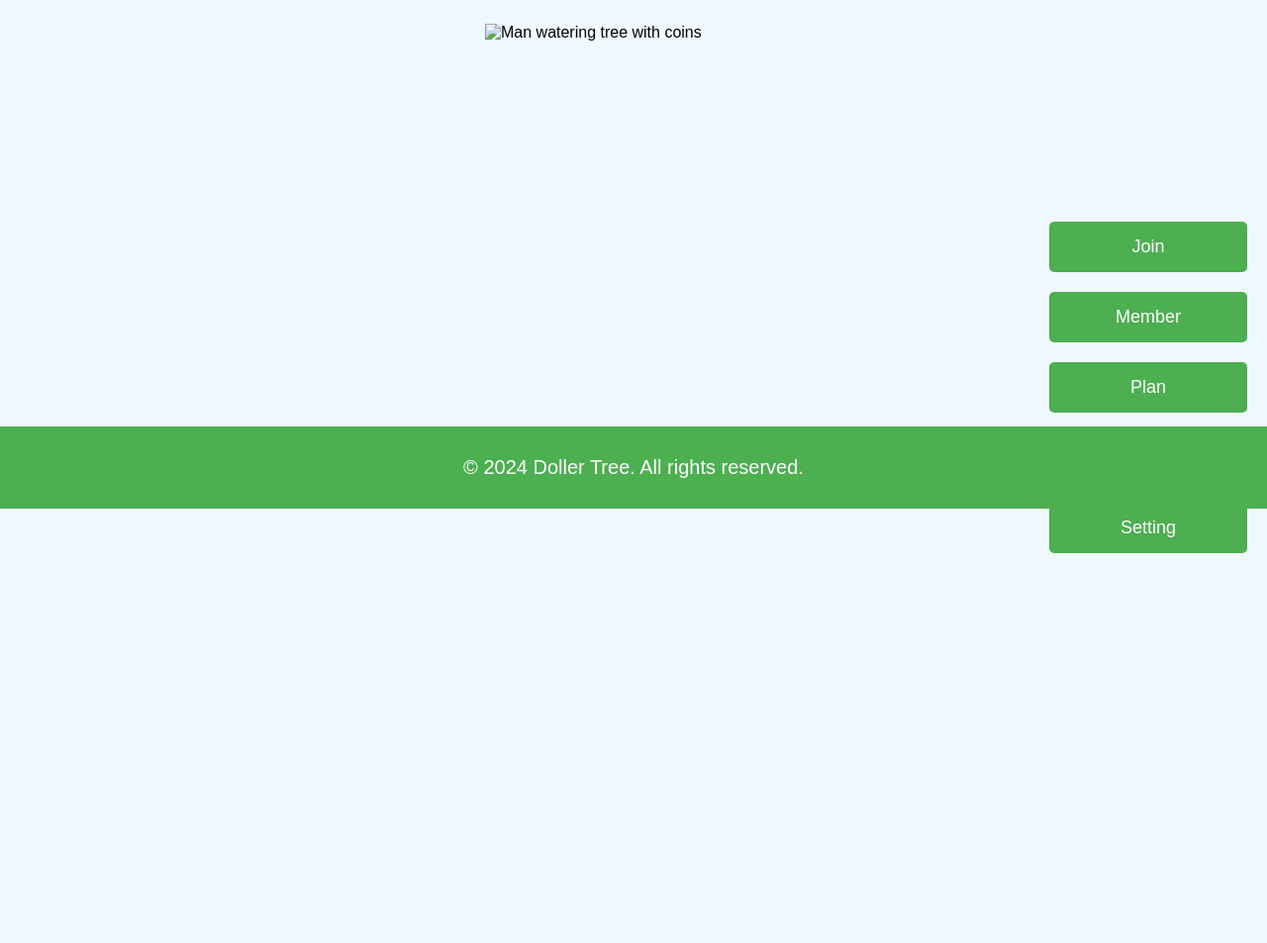
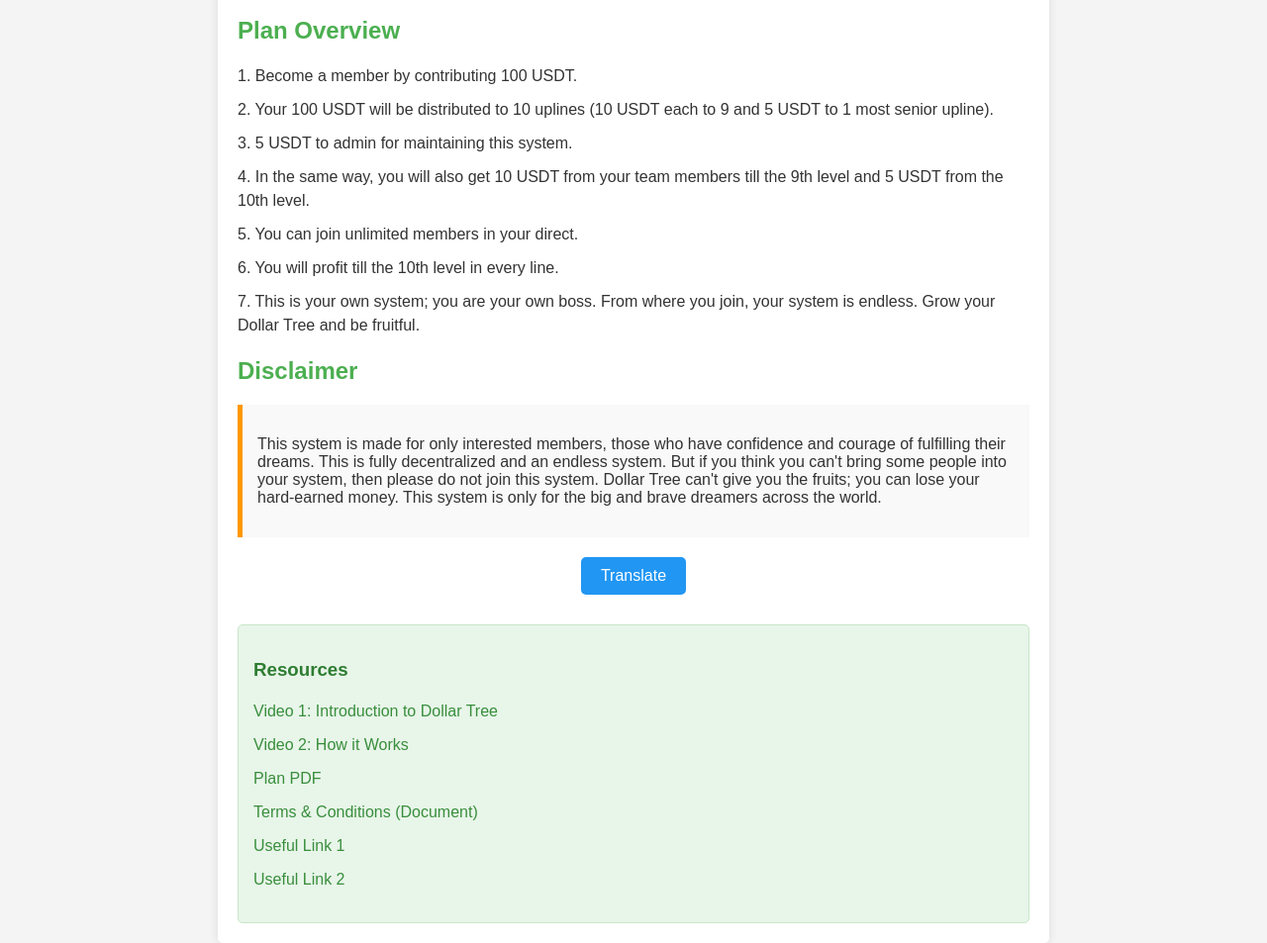
Before and after one commit to Sushil1979-doller/Doller-tree-website, a plain HTML site: page index.html in a window 1280 px wide. Shown: the part 286-1239 px from the top of the page at 99% size. Before the commit the page ends 855 px from the top, so only its background shows below. Drawn offline with Linux system fonts and the light colour scheme.

Commit message:
Update index.html

```diff
--- a/index.html
+++ b/index.html
@@ -3,137 +3,165 @@
 <head>
     <meta charset="UTF-8">
     <meta name="viewport" content="width=device-width, initial-scale=1.0">
-    <title>Doller Tree</title>
+    <title>Dollar Tree</title>
     <style>
         body {
             font-family: Arial, sans-serif;
             margin: 0;
             padding: 0;
-            background-color: #f0f8ff;
-            display: flex;
-            justify-content: center;
-            align-items: center;
-            height: 100vh;
-            position: relative;
+            background-color: #f4f4f4;
+            color: #333;
         }
-
-        /* Header Section (Welcome Note) */
         header {
-            background-color: #4CAF50;
+            text-align: center;
             padding: 20px;
+            background-color: #4caf50;
             color: white;
+        }
+        header h1 {
+            margin: 0;
+            font-size: 2.5em;
+        }
+        .welcome-note {
             text-align: center;
-            position: absolute;
-            top: 20px;
-            width: 100%;
+            padding: 20px;
         }
-
-        h1 {
-            font-size: 36px;
-            margin: 0;
+        .welcome-note p {
+            font-size: 1.2em;
+            color: #555;
         }
-
-        p {
-            font-size: 20px;
+        .container {
+            max-width: 800px;
+            margin: 0 auto;
+            background: white;
+            padding: 20px;
+            border-radius: 5px;
+            box-shadow: 0 0 10px rgba(0, 0, 0, 0.1);
+        }
+        .buttons {
+            text-align: center;
+            margin: 20px 0;
+        }
+        .buttons button {
+            font-size: 1em;
+            padding: 10px 20px;
+            margin: 10px;
+            background-color: #4caf50;
+            color: white;
+            border: none;
+            border-radius: 5px;
+            cursor: pointer;
+        }
+        .buttons button:hover {
+            background-color: #45a049;
+        }
+        h2 {
+            color: #4caf50;
+            text-align: left;
+        }
+        ul {
+            list-style: none;
+            padding: 0;
+        }
+        ul li {
+            margin: 10px 0;
+            line-height: 1.5;
+        }
+        .disclaimer {
+            margin-top: 20px;
+            background-color: #f9f9f9;
+            padding: 15px;
+            border-left: 5px solid #ff9800;
+        }
+        .translate-btn {
+            text-align: center;
+            margin: 20px 0;
+        }
+        .translate-btn button {
+            font-size: 1em;
+            padding: 10px 20px;
+            background-color: #2196f3;
+            color: white;
+            border: none;
+            border-radius: 5px;
+            cursor: pointer;
+        }
+        .translate-btn button:hover {
+            background-color: #1976d2;
+        }
+        .resources {
+            margin-top: 30px;
+            padding: 15px;
+            background-color: #e8f5e9;
+            border: 1px solid #c8e6c9;
+            border-radius: 5px;
+        }
+        .resources h3 {
+            color: #2e7d32;
+        }
+        .resources ul {
+            padding: 0;
+            list-style-type: none;
+        }
+        .resources ul li {
             margin: 10px 0;
         }
-
-        /* Logo Section */
-        .logo-container {
-            position: relative;
-            width: 500px;
-            height: 500px;
-            margin-top: 80px; /* Increased space to move the logo lower */
+        .resources ul li a {
+            text-decoration: none;
+            color: #388e3c;
         }
-
-        .logo-container img {
-            width: 100%;
-            height: auto;
-        }
-
-        .tree-logo {
-            position: absolute;
-            top: 0;
-            left: 50%;
-            transform: translateX(-50%);
-            width: 300px;
-            height: auto;
-        }
-
-        .watering-man {
-            position: absolute;
-            top: 120px;
-            left: 100px;
-            width: 50px;
-            height: auto;
-        }
-
-        /* Navigation Buttons */
-        .nav-buttons {
-            position: absolute;
-            top: 500px; /* Adjusted position of buttons to be lower */
-            right: 20px;
-            display: flex;
-            flex-direction: column;
-            align-items: center;
-        }
-
-        .nav-buttons button {
-            font-size: 18px;
-            padding: 15px 30px;
-            margin: 10px 0;
-            background-color: #4CAF50;
-            color: white;
-            border: none;
-            cursor: pointer;
-            border-radius: 5px;
-            transition: background-color 0.3s;
-            width: 200px;
-        }
-
-        .nav-buttons button:hover {
-            background-color: #45a049;
-        }
-
-        /* Footer Section */
-        footer {
-            background-color: #4CAF50;
-            color: white;
-            padding: 20px;
-            position: absolute;
-            bottom: 0;
-            width: 100%;
-            text-align: center;
+        .resources ul li a:hover {
+            text-decoration: underline;
         }
     </style>
 </head>
 <body>
-
-    <!-- Header Section (Welcome Note) -->
     <header>
-        <h1>Welcome to Doller Tree</h1>
-        <p>This is your own doller tree, fulfill your dreams now.</p>
+        <h1>Welcome to Dollar Tree</h1>
     </header>
 
-    <!-- Logo Section -->
-    <div class="logo-container">
-        <img class="tree-logo" src="tree_logo.jpg" alt="Doller Tree Logo"> <!-- Replace with your JPG logo image -->
-        <img class="watering-man" src="watering_man.png" alt="Man watering tree with coins"> <!-- Replace with your watering man image -->
+    <div class="welcome-note">
+        <p>This is your own Dollar Tree, fulfill your dreams now.</p>
     </div>
 
-    <!-- Navigation Buttons -->
-    <div class="nav-buttons">
-        <button>Join</button>
-        <button>Member</button>
-        <button>Plan</button>
-        <button>Support</button>
-        <button>Setting</button>
+    <div class="container">
+        <div class="buttons">
+            <button>Join</button>
+            <button>Member</button>
+        </div>
+
+        <h2>Plan Overview</h2>
+        <ul>
+            <li>1. Become a member by contributing 100 USDT.</li>
+            <li>2. Your 100 USDT will be distributed to 10 uplines (10 USDT each to 9 and 5 USDT to 1 most senior upline).</li>
+            <li>3. 5 USDT to admin for maintaining this system.</li>
+            <li>4. In the same way, you will also get 10 USDT from your team members till the 9th level and 5 USDT from the 10th level.</li>
+            <li>5. You can join unlimited members in your direct.</li>
+            <li>6. You will profit till the 10th level in every line.</li>
+            <li>7. This is your own system; you are your own boss. From where you join, your system is endless. Grow your Dollar Tree and be fruitful.</li>
+        </ul>
+
+        <h2>Disclaimer</h2>
+        <div class="disclaimer">
+            <p>This system is made for only interested members, those who have confidence and courage of fulfilling their dreams. This is fully decentralized and an endless system. But if you think you can't bring some people into your system, then please do not join this system. Dollar Tree can't give you the fruits; you can lose your hard-earned money. This system is only for the big and brave dreamers across the world.</p>
+        </div>
+
+        <div class="translate-btn">
+            <button>Translate</button>
+        </div>
+
+        <!-- Resources Section -->
+        <div class="resources">
+            <h3>Resources</h3>
+            <ul>
+                <li><a href="#" target="_blank">Video 1: Introduction to Dollar Tree</a></li>
+                <li><a href="#" target="_blank">Video 2: How it Works</a></li>
+                <li><a href="#" target="_blank">Plan PDF</a></li>
+                <li><a href="#" target="_blank">Terms & Conditions (Document)</a></li>
+                <li><a href="#" target="_blank">Useful Link 1</a></li>
+                <li><a href="#" target="_blank">Useful Link 2</a></li>
+            </ul>
+        </div>
     </div>
-
-    <!-- Footer Section -->
-    <footer>
-        <p>&copy; 2024 Doller Tree. All rights reserved.</p>
-    </footer>
-
 </body>
 </html>
```
